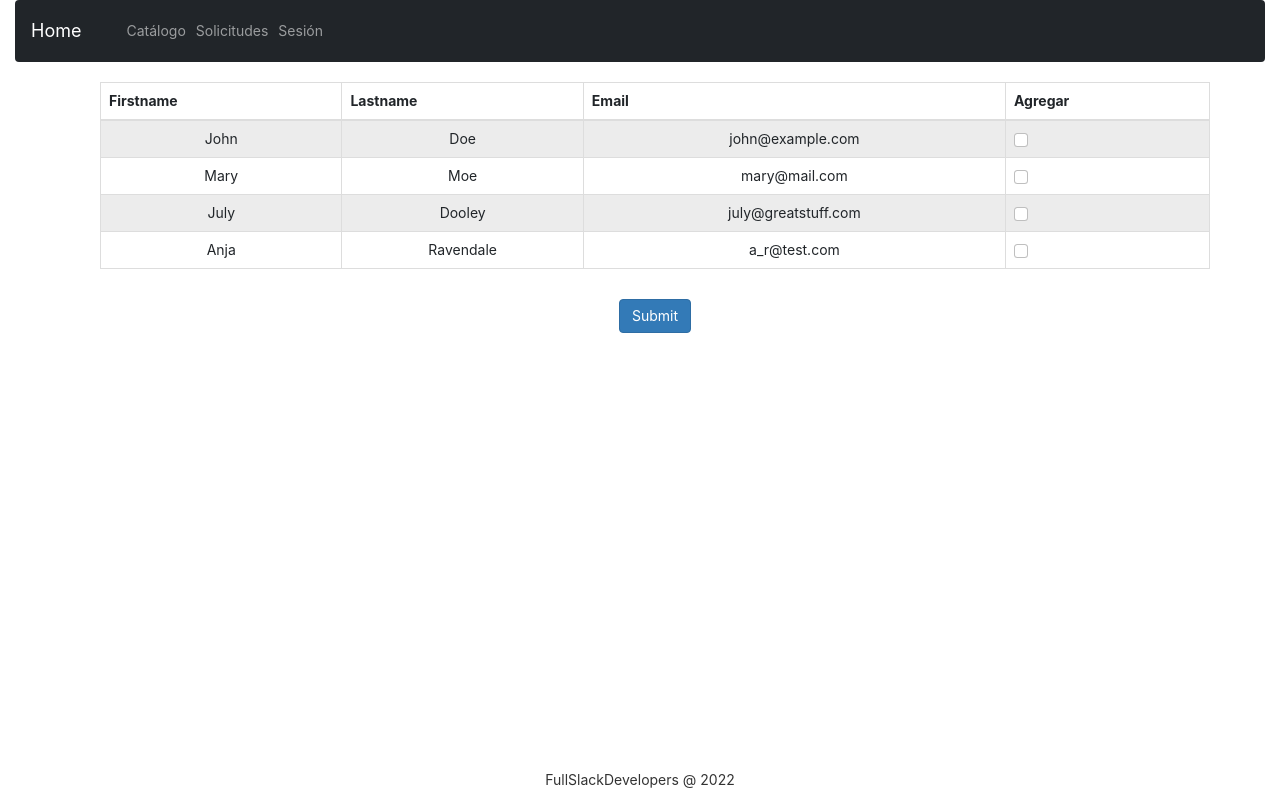
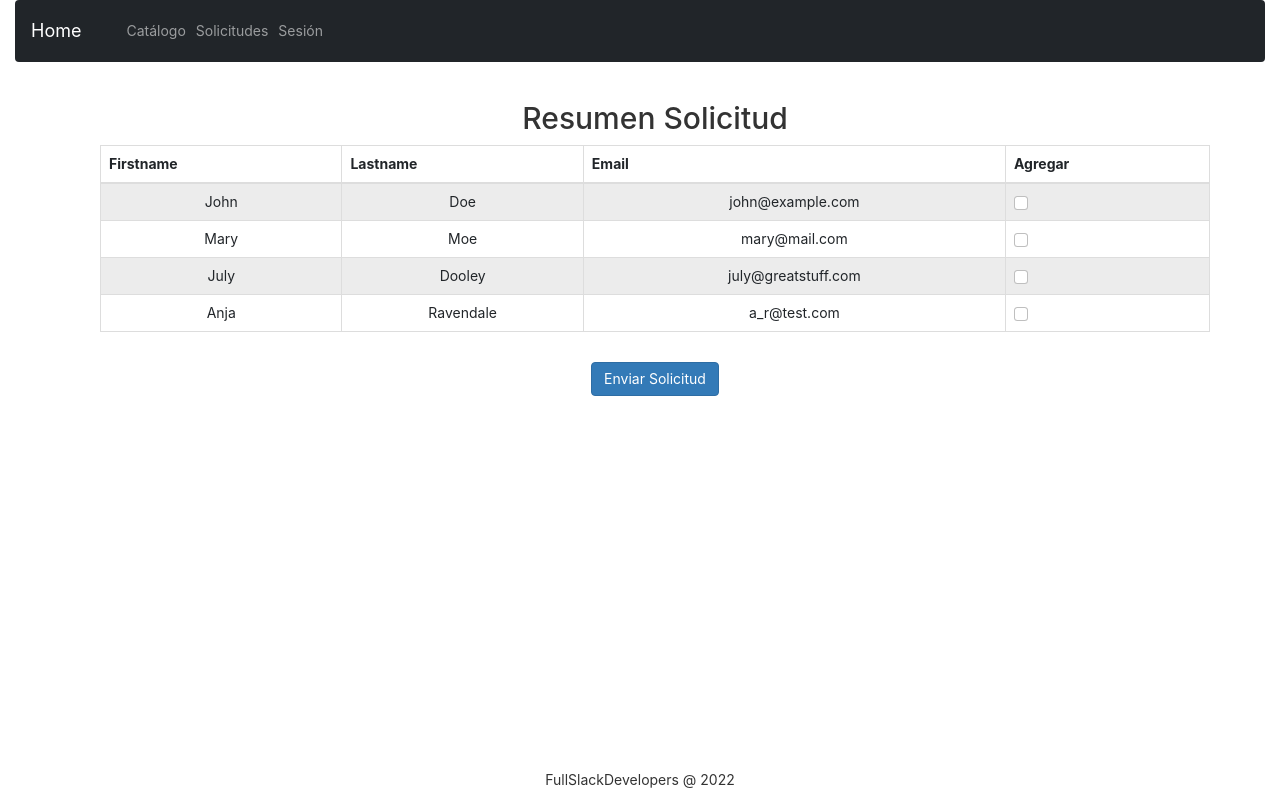
Before and after one commit to daniel-magana/WWW, a React (Create React App) app in the folder front/: page / in a window 1280 px wide. Built offline with nearby package versions, Linux system fonts and the light colour scheme.

Commit message:
Solicitudes

```diff
--- a/front/src/App.js
+++ b/front/src/App.js
@@ -4,6 +4,8 @@ import Navbar from './components/Navbar';
 import Footer from './components/Footer';
 import Home from './components/Home';
 import Catalogo from './components/Catalogo';
+import Solicitudes from './components/Solicitudes';
+import Solicitud from './components/Solicitud';
 
 
 function App() {
@@ -12,7 +14,7 @@ function App() {
       <Navbar></Navbar>
       <div className='container'>
           {/* aqui ocurre la magia */}
-          <Catalogo></Catalogo>
+          <Solicitud></Solicitud>
       </div>
       <Footer></Footer>
     </div>
--- /dev/null
+++ b/front/src/components/Solicitud.js
@@ -0,0 +1,68 @@
+import React from "react";
+
+class Solicitud extends React.Component{
+    render(){
+        return(
+            <div class="container">
+            <h2>Resumen Solicitud</h2>
+            <form action="/action_page.php">
+            <table class="table table-bordered table-striped">
+                <thead>
+                <tr>
+                    <th>Firstname</th>
+                    <th>Lastname</th>
+                    <th>Email</th>
+                    <th>Agregar</th>
+                </tr>
+                </thead>
+                <tbody id="myTable">
+                <tr>
+                    <td>John</td>
+                    <td>Doe</td>
+                    <td>john@example.com</td>
+                    <td>
+                    <div className="form-check">
+                        <input type="checkbox" className="form-check-input" id="check1" name="option1" value="something" />
+                    </div>
+                    </td>
+                </tr>
+                <tr>
+                    <td>Mary</td>
+                    <td>Moe</td>
+                    <td>mary@mail.com</td>
+                    <td>
+                    <div className="form-check">
+                        <input type="checkbox" className="form-check-input" id="check2" name="option2" value="something" />
+                    </div>
+                    </td>
+                </tr>
+                <tr>
+                    <td>July</td>
+                    <td>Dooley</td>
+                    <td>july@greatstuff.com</td>
+                    <td>
+                    <div className="form-check">
+                        <input type="checkbox" className="form-check-input" id="check3" name="option3" value="something" />
+                    </div>
+                    </td>
+                </tr>
+                <tr>
+                    <td>Anja</td>
+                    <td>Ravendale</td>
+                    <td>a_r@test.com</td>
+                    <td>
+                    <div className="form-check">
+                        <input type="checkbox" className="form-check-input" id="check4" name="option4" value="something" />
+                    </div>
+                    </td>
+                </tr>
+                </tbody>
+            </table>
+            <button type="submit" class="btn btn-primary mt-3">Enviar Solicitud</button>
+            </form>
+            </div>
+        );
+    }
+}
+
+export default Solicitud;
--- /dev/null
+++ b/front/src/components/Solicitudes.js
@@ -0,0 +1,39 @@
+import React from "react";
+
+class Solicitudes extends React.Component{
+    render(){
+        return(
+            <div class="container mt-2">
+            <h2>Solicitudes vigentes</h2>
+            <table class="table table-striped">
+                <thead>
+                <tr>
+                    <th>Firstname</th>
+                    <th>Lastname</th>
+                    <th>Email</th>
+                </tr>
+                </thead>
+                <tbody>
+                <tr>
+                    <td>John</td>
+                    <td>Doe</td>
+                    <td>john@example.com</td>
+                </tr>
+                <tr>
+                    <td>Mary</td>
+                    <td>Moe</td>
+                    <td>mary@example.com</td>
+                </tr>
+                <tr>
+                    <td>July</td>
+                    <td>Dooley</td>
+                    <td>july@example.com</td>
+                </tr>
+                </tbody>
+            </table>
+            </div>
+        );
+    }
+}
+
+export default Solicitudes;
```
